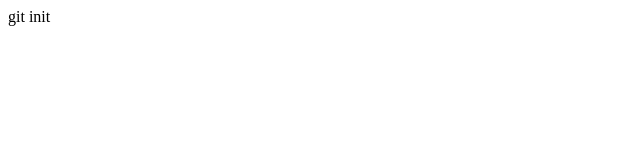
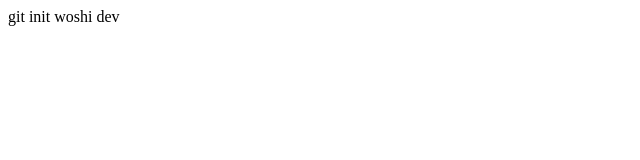
Before and after one commit to miss-gongwoniu666/testdemo, a plain HTML site: page index.html in a window 1280 px wide. Shown: the full height of the page, 0-640 px from the left. Drawn offline with Linux system fonts and the light colour scheme.

Commit message:
切换分支dev提交代码

```diff
--- a/index.html
+++ b/index.html
@@ -6,5 +6,6 @@
 </head>
 <body>
 git init
+woshi dev
 </body>
 </html>
```
